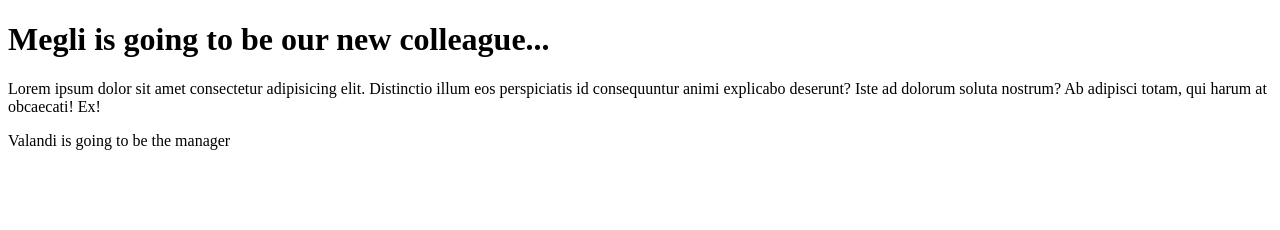
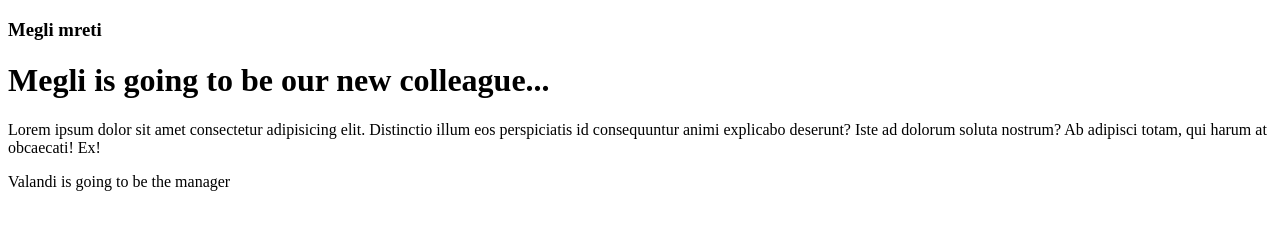
Before and after one commit to edliraallaraj/JavaScript_Group_SDA, a plain HTML site: page index.html in a window 1280 px wide. Drawn offline with Linux system fonts and the light colour scheme.

Commit message:
Added new h3

```diff
--- a/index.html
+++ b/index.html
@@ -7,6 +7,7 @@
   <title>Document</title>
 </head>
 <body>
+  <h3>Megli mreti</h3>
   <h1>Megli is going to be our new colleague...</h1>
   <p>Lorem ipsum dolor sit amet consectetur adipisicing elit. Distinctio illum eos perspiciatis id consequuntur animi explicabo deserunt? Iste ad dolorum soluta nostrum? Ab adipisci totam, qui harum at obcaecati! Ex!</p>
   <P> Valandi is going to be the manager</p>
```
